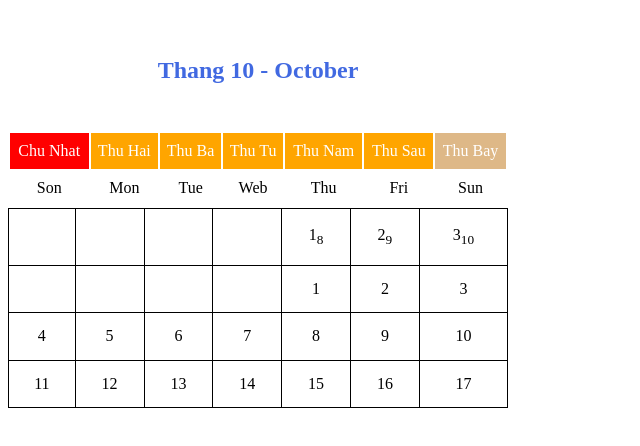
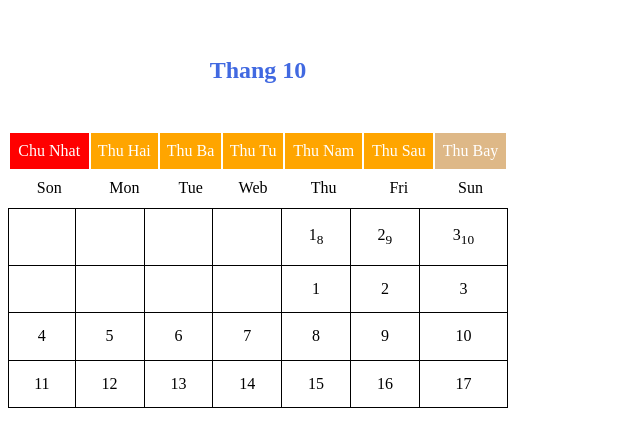
Before and after one commit to npv34/demo-table-html, a plain HTML site: page index.html in a window 1280 px wide. Shown: the whole page, without its empty margins (0-640 px from the left). Drawn offline with Linux system fonts and the light colour scheme.

Commit message:
update file index.html

```diff
--- a/index.html
+++ b/index.html
@@ -11,7 +11,7 @@
     <table>
         <tr>
             <td colspan="7">
-                <h2>Thang 10 - October</h2>
+                <h2>Thang 10</h2>
             </td>
         </tr>
         <tr>
```
